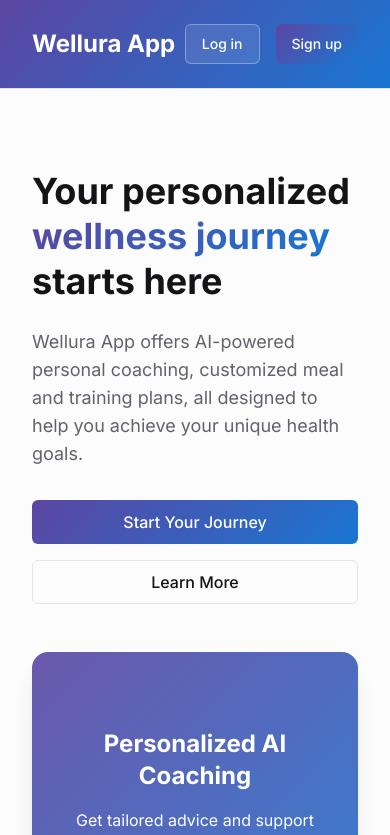
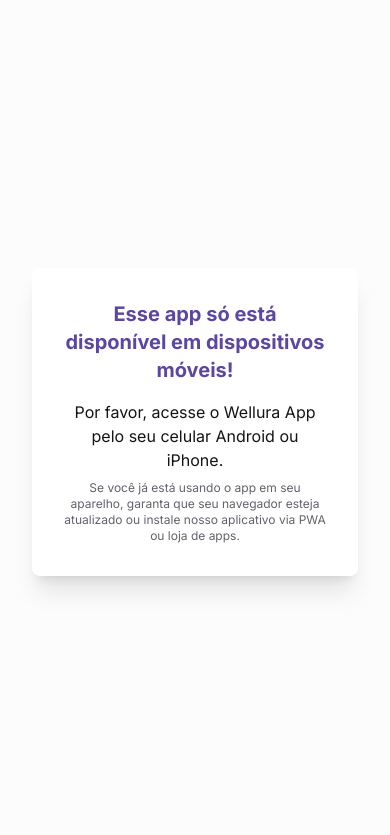
Before and after one commit to welluraglobal/wellura-journey-ai, a React (Vite) app: page / in a window 390 px wide. Shown: the top 835 px of the page. Built offline with nearby package versions, Linux system fonts and the light colour scheme.

Commit message:
Fix: Mobile-only app
Restrict app usage to mobile devices (iOS and Android).

```diff
--- a/src/App.tsx
+++ b/src/App.tsx
@@ -1,4 +1,3 @@
-
 import { Toaster } from "@/components/ui/toaster";
 import { QueryClient, QueryClientProvider } from "@tanstack/react-query";
 import { BrowserRouter, Routes, Route, Navigate, useLocation } from "react-router-dom";
@@ -23,8 +22,8 @@ import MealPlans from "@/pages/MealPlans";
 import Training from "@/pages/Training";
 import { AuthProvider, useAuth } from "@/contexts/AuthContext";
 import { UserProvider, useUser } from "@/contexts/UserContext";
+import MobileOnlyGuard from "@/components/MobileOnlyGuard";
 
-// Create a client
 const queryClient = new QueryClient({
   defaultOptions: {
     queries: {
@@ -34,7 +33,6 @@ const queryClient = new QueryClient({
   },
 });
 
-// App wrapper to provide all contexts
 function AppWrapper() {
   return (
     <AuthProvider>
@@ -49,7 +47,6 @@ function AppWrapper() {
   );
 }
 
-// Protected route component
 function ProtectedRoute({
   children,
   requireAuth = true,
@@ -65,7 +62,6 @@ function ProtectedRoute({
   const isLoggedIn = authState.isAuthenticated;
   const hasAcceptedDisclaimer = userProfile?.health_disclaimer_accepted;
 
-  // Skip navigation checks when already at certain pages
   const isAtConfirmationScreen = location.pathname === "/confirmation";
   const isAtAuthScreen = location.pathname === "/auth";
 
@@ -86,7 +82,6 @@ function ProtectedRoute({
   return <>{children}</>;
 }
 
-// Main app content with more efficient authentication check
 function AppContent() {
   const [isInitialized, setIsInitialized] = useState(false);
 
@@ -100,8 +95,7 @@ function AppContent() {
   }
 
   return (
-    <>
-      {/* Use only one toast provider */}
+    <MobileOnlyGuard>
       <Toaster />
       <Routes>
         <Route path="/" element={<Index />} />
@@ -190,9 +184,8 @@ function AppContent() {
 
         <Route path="*" element={<NotFound />} />
       </Routes>
-    </>
+    </MobileOnlyGuard>
   );
 }
 
-// Export the wrapped app
 export default AppWrapper;
--- /dev/null
+++ b/src/components/MobileOnlyGuard.tsx
@@ -0,0 +1,35 @@
+
+import React from "react";
+
+function isMobileDevice() {
+  const userAgent = navigator.userAgent || navigator.vendor || (window as any).opera;
+  // Matches Android, iOS, iPad OS
+  return /android|iphone|ipad|ipod|ios/i.test(userAgent);
+}
+
+const MobileOnlyGuard: React.FC<{ children: React.ReactNode }> = ({ children }) => {
+  const [allowed, setAllowed] = React.useState<boolean | null>(null);
+
+  React.useEffect(() => {
+    setAllowed(isMobileDevice());
+  }, []);
+
+  if (allowed === null) {
+    return <div className="min-h-screen flex items-center justify-center">Verificando dispositivo...</div>;
+  }
+
+  if (!allowed) {
+    return (
+      <div className="min-h-screen flex flex-col items-center justify-center bg-background p-8 text-center">
+        <div className="p-8 rounded-lg shadow-xl bg-white max-w-md">
+          <h2 className="text-xl font-bold mb-4 text-wellura-500">Esse app só está disponível em dispositivos móveis!</h2>
+          <p className="mb-2">Por favor, acesse o Wellura App pelo seu celular Android ou iPhone.</p>
+          <p className="text-muted-foreground text-xs">Se você já está usando o app em seu aparelho, garanta que seu navegador esteja atualizado ou instale nosso aplicativo via PWA ou loja de apps.</p>
+        </div>
+      </div>
+    );
+  }
+  return <>{children}</>;
+};
+
+export default MobileOnlyGuard;
```
